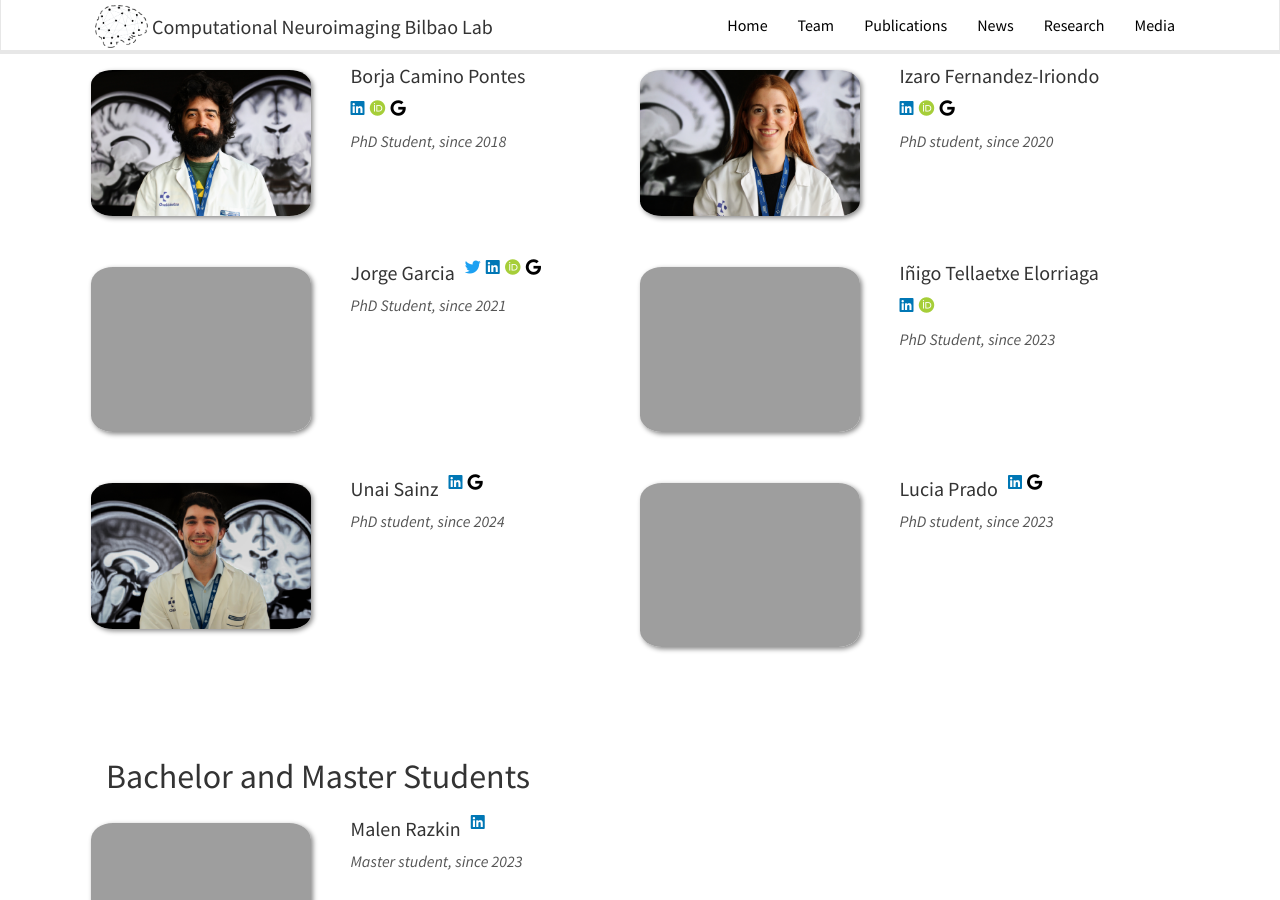
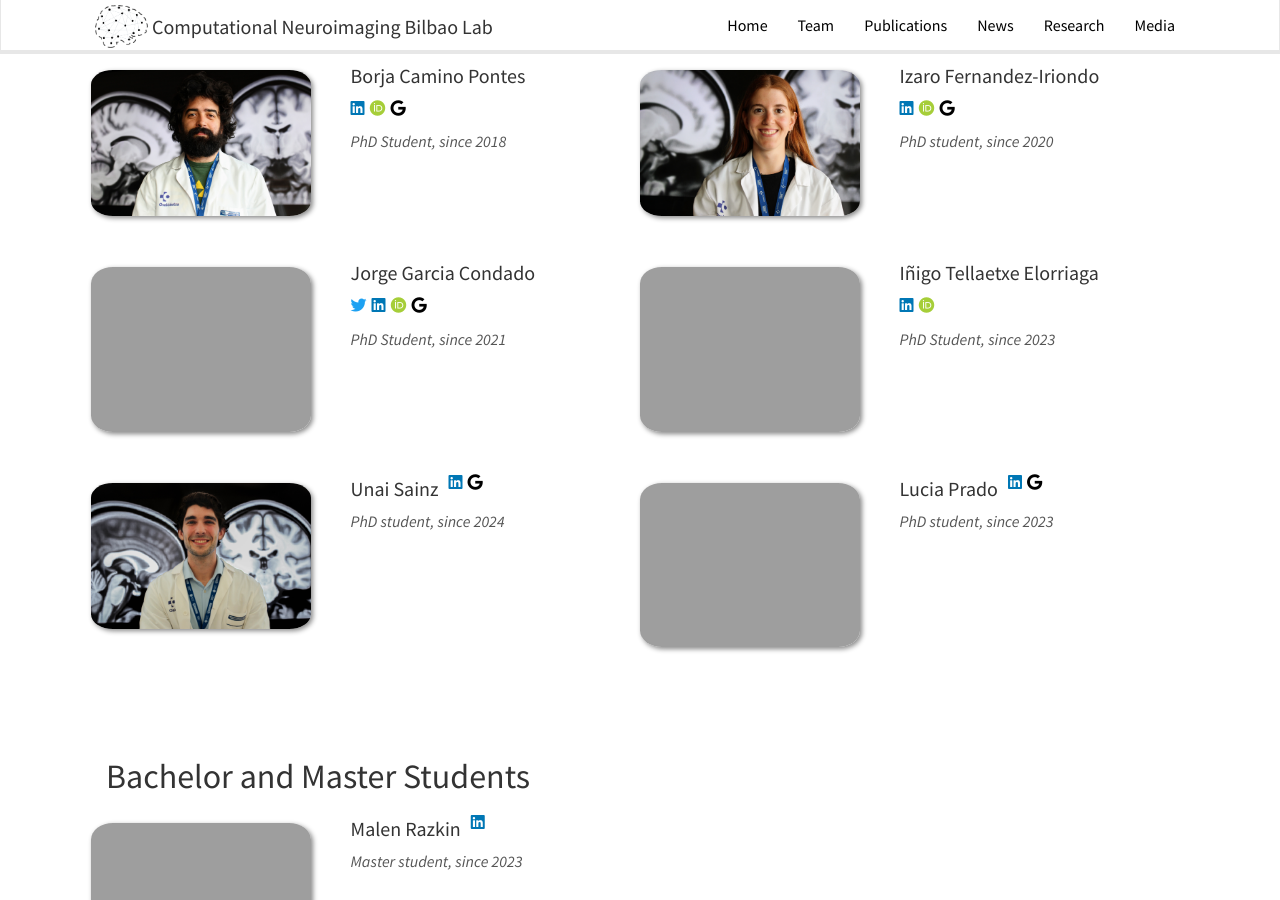
Before and after one commit to itellaetxe/compneurobilbao_website, a Jekyll site: the page built from _pages/team.md, in a window 1280 px wide and 900 px high, scrolled down 1143 px. Built offline with Jekyll 4.4.1, drawn with Linux system fonts in a browser that asks for light colours; nearby versions of some CDN libraries.

```diff
--- a/_data/phd.yml
+++ b/_data/phd.yml
@@ -21,7 +21,7 @@
   education1: MSc in Computational Engineering and Intelligent Systems in University of the Basque Country
   education2: BSc in Physics in University of the Basque Country
 
-- name: Jorge Garcia
+- name: Jorge Garcia Condado
   photo: jorge.JPG
   info: PhD Student, since 2021
   email: jorgegarciacondado@gmail.com
```
